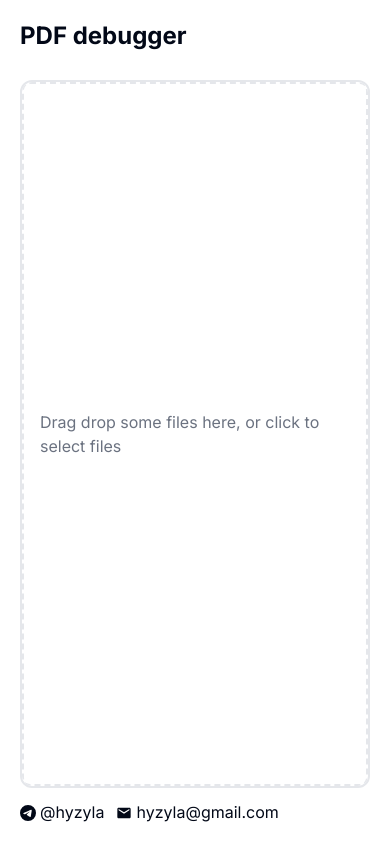
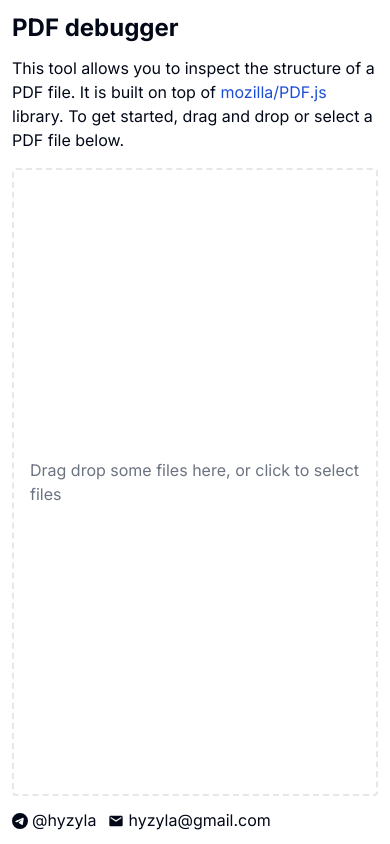
Before and after one commit to hyzyla/pdf-debugger, a Next.js app: page / in a window 390 px wide. Built offline with nearby package versions, Linux system fonts and the light colour scheme.

Commit message:
Basic mobile support 🐿️

```diff
--- a/src/components/PDFTree.tsx
+++ b/src/components/PDFTree.tsx
@@ -1,6 +1,7 @@
 import { PDFTreeRowDetails } from "@/components/PDFTreeDetails";
 import { PDFTreeRow } from "@/components/PDFTreeRow";
 import { PDFWalker, TreeNode } from "@/lib/pdf-walker";
+import { useMediaQuery } from "@/lib/use-media-query-hook";
 import * as core from "@hyzyla/pdfjs-core";
 import { useCallback, useEffect, useRef, useState } from "react";
 
@@ -58,14 +59,22 @@ function useResizer() {
 
 export function PDFTree(props: { pdf: core.PDFDocument; name: string | null }) {
   const [selected, setSelected] = useState<TreeNode | null>(null);
+  const isSmScreen = useMediaQuery("(max-width: 640px)");
   const walker = new PDFWalker({ pdf: props.pdf });
   const root = walker.start();
 
   const { sidebarRef, startResizing, sidebarWidth } = useResizer();
 
+  if (isSmScreen)
+    return (
+      <div className="overflow-y-auto flex-1 p-2">
+        <PDFTreeRow node={root} onClick={setSelected} />
+      </div>
+    );
+
   return (
     <>
-      <div className="overflow-y-auto w-1/3 flex-1 p-2">
+      <div className="overflow-y-auto sm:w-1/3 flex-1 p-2">
         <PDFTreeRow node={root} onClick={setSelected} />
       </div>
       <div
--- a/src/components/SourceViewer.tsx
+++ b/src/components/SourceViewer.tsx
@@ -28,10 +28,26 @@ function PDFDropzone(props: { onDrop: (file: Blob) => void }) {
   return (
     <div
       {...getRootProps()}
-      className="border-2 border-gray-200 rounded-lg p-4 bg-gray-20 flex-1 border-dashed flex flex-col justify-center items-center cursor-pointer text-gray-500"
+      className="border-2 border-gray-200 rounded p-4 bg-gray-20 flex-1 border-dashed flex flex-col justify-center items-center cursor-pointer text-gray-500"
     >
       <input {...getInputProps()} />
       <p>Drag drop some files here, or click to select files</p>
+    </div>
+  );
+}
+
+function PDFDropzoneScreen(props: { onDrop: (file: Blob) => void }) {
+  return (
+    <div className="flex-1 flex flex-col gap-4">
+      <p>
+        This tool allows you to inspect the structure of a PDF file. It is built
+        on top of{" "}
+        <a href="https://github.com/mozilla/pdf.js" className="text-blue-700">
+          mozilla/PDF.js
+        </a>{" "}
+        library. To get started, drag and drop or select a PDF file below.
+      </p>
+      <PDFDropzone onDrop={props.onDrop} />{" "}
     </div>
   );
 }
@@ -40,7 +56,11 @@ function PDFViewerScreen(props: {
   pdfDocument: core.PDFDocument;
   pdfName: string | null;
 }) {
-  return <PDFTree pdf={props.pdfDocument} name={props.pdfName} />;
+  return (
+    <div className="border-2 border-gray-200 rounded flex-1 flex overflow-hidden flex-row">
+      <PDFTree pdf={props.pdfDocument} name={props.pdfName} />
+    </div>
+  );
 }
 
 function Footer() {
@@ -65,7 +85,7 @@ function Footer() {
 function Header(props: { onClick: () => void }) {
   return (
     <h1
-      className="text-2xl font-bold cursor-pointer flex pb-4"
+      className="text-2xl font-bold cursor-pointer flex"
       onClick={props.onClick}
     >
       PDF debugger
@@ -93,10 +113,12 @@ export function SourceViewer() {
   };
 
   return (
-    <main className="p-5 gap-3 flex flex-col h-screen max-h-screen">
+    <main className="p-3 gap-3 flex flex-col h-screen max-h-screen">
       <Header onClick={onHeaderClick} />
-      <div className="border-2 border-gray-200 rounded-xl flex-1 flex overflow-hidden flex-row">
-        {store.screen === "dropzone" && <PDFDropzone onDrop={onPDFDrop} />}
+      <div className="flex-1 flex overflow-hidden">
+        {store.screen === "dropzone" && (
+          <PDFDropzoneScreen onDrop={onPDFDrop} />
+        )}
         {store.screen === "loading" && <div>Loading...</div>}
         {store.screen === "pdf" && (
           <PDFViewerScreen
--- /dev/null
+++ b/src/lib/use-media-query-hook.ts
@@ -0,0 +1,42 @@
+import { useEffect, useState } from "react";
+
+export function useMediaQuery(query: string): boolean {
+  const getMatches = (query: string): boolean => {
+    // Prevents SSR issues
+    if (typeof window !== "undefined") {
+      return window.matchMedia(query).matches;
+    }
+    return false;
+  };
+
+  const [matches, setMatches] = useState<boolean>(getMatches(query));
+
+  function handleChange() {
+    setMatches(getMatches(query));
+  }
+
+  useEffect(() => {
+    const matchMedia = window.matchMedia(query);
+
+    // Triggered at the first client-side load and if query changes
+    handleChange();
+
+    // Listen matchMedia
+    if (matchMedia.addListener) {
+      matchMedia.addListener(handleChange);
+    } else {
+      matchMedia.addEventListener("change", handleChange);
+    }
+
+    return () => {
+      if (matchMedia.removeListener) {
+        matchMedia.removeListener(handleChange);
+      } else {
+        matchMedia.removeEventListener("change", handleChange);
+      }
+    };
+    // eslint-disable-next-line react-hooks/exhaustive-deps
+  }, [query]);
+
+  return matches;
+}
```
